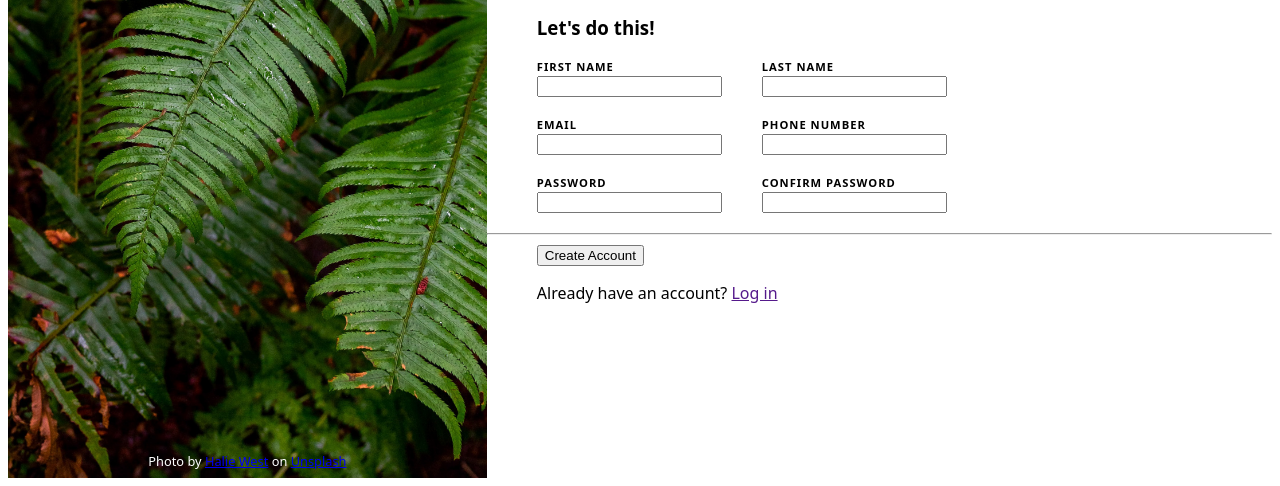
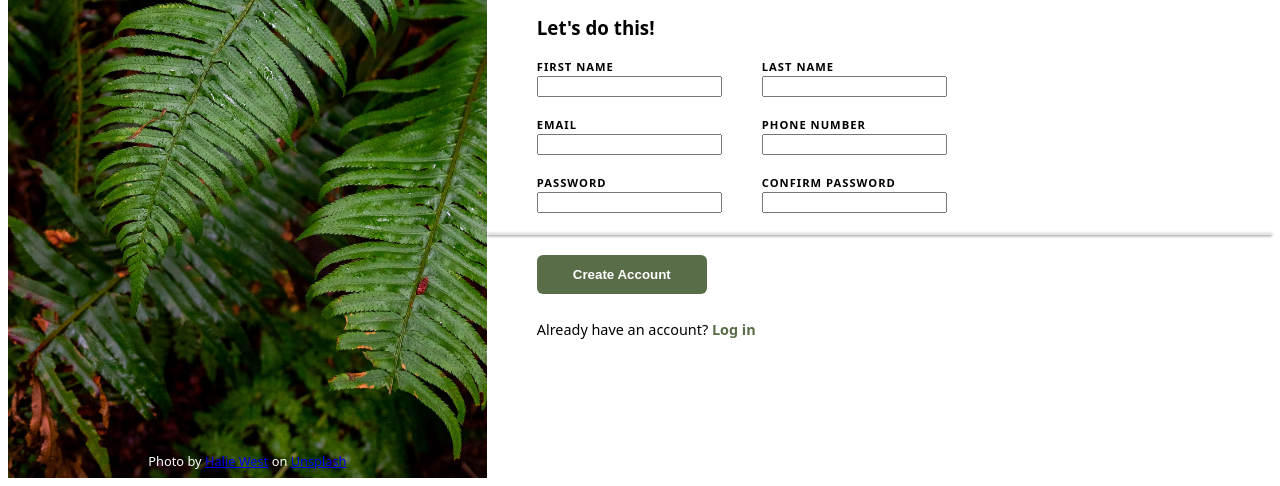
Before and after one commit to Jacoberson/sign-up-form, a plain HTML site: page index.html in a window 1280 px wide. Shown: the part 330-816 px from the top of the page. Drawn offline with Linux system fonts and the light colour scheme.

Commit message:
Style bottom section of main content

```diff
--- a/index.html
+++ b/index.html
@@ -60,7 +60,7 @@
                     </div>
                 </div>
                 <div class="submit-row">
-                    <hr>
+                    <hr class="bottom-divider">
                     <button type="submit" name="submit">Create Account</button>
                 </div>
             </form>
--- a/style.css
+++ b/style.css
@@ -29,7 +29,9 @@ main {
     font-size: 0.8rem;
 }
 
-.sidebar a:visited, a:hover, a:active {
+.sidebar a:visited,
+a:hover,
+a:active {
     text-decoration: none;
     color: white;
 }
@@ -71,7 +73,7 @@ header {
 }
 
 .top-divider {
-    border: 1px solid rgba(0, 0, 0, 0.2);
+    border: 1px solid rgba(0, 0, 0, 0.1);
 }
 
 .form-control {
@@ -90,3 +92,29 @@ header {
     gap: 40px;
     margin-bottom: 20px;
 }
+
+button {
+    background-color: #596D48;
+    color: white;
+    font-weight: 700;
+    padding: 12px 36px;
+    border-radius: 6px;
+    border: 0;
+    margin: 12px 0;
+}
+
+.bottom-divider {
+    border: 1px solid rgba(0, 0, 0, 0.1);
+    box-shadow: 0 1px 3px rgba(0, 0, 0, 0.5);
+}
+
+form + p {
+    font-size: 0.9rem;
+}
+
+
+span > a {
+    text-decoration: none;
+    color: #596D48;
+    font-weight: 800;
+}
```
